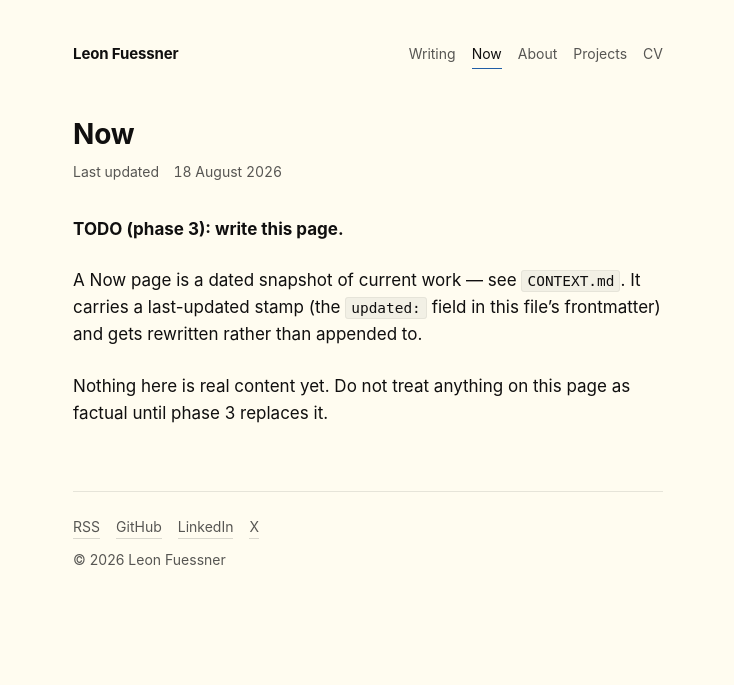
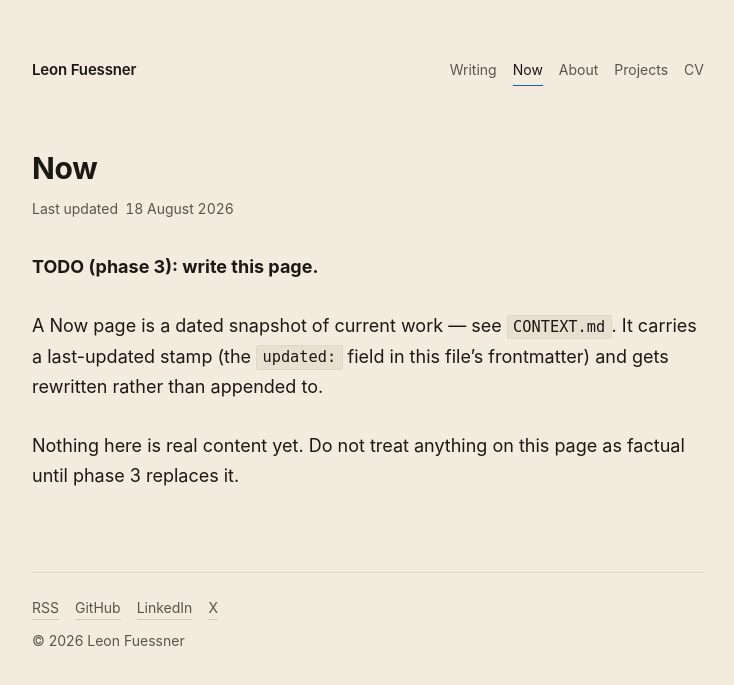
Before and after one commit to leonidaas/leonfuessner.de, a Jekyll site: the page built from now.md, in a window 1280 px wide. Shown: the top 685 px of the page, without its empty margins (272-1006 px from the left). Built offline with Jekyll 4.4.1, drawn with Linux system fonts in a browser that asks for light colours.

Commit message:
Load parchment override CSS; fix KaTeX vendor script.

```diff
--- a/_layouts/default.html
+++ b/_layouts/default.html
@@ -18,6 +18,7 @@
        third-party request on this site at all. Do not add one. -->
 
   <link rel="stylesheet" href="{{ '/assets/css/style.css' | relative_url }}">
+  <link rel="stylesheet" href="{{ '/assets/css/paper.css' | relative_url }}">
   <link rel="alternate" type="application/atom+xml" title="{{ site.title }}" href="{{ '/feed.xml' | relative_url }}">
 
   <meta property="og:type" content="{% if page.date %}article{% else %}website{% endif %}">
```
Also changed, not shown: 1 other file.
